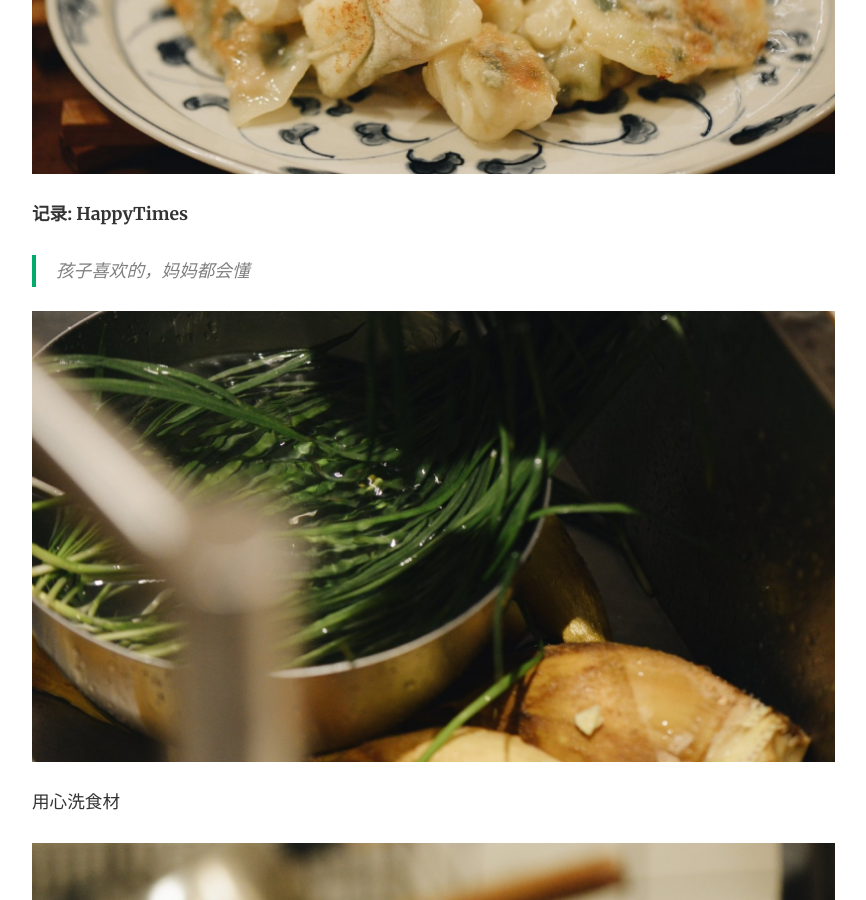
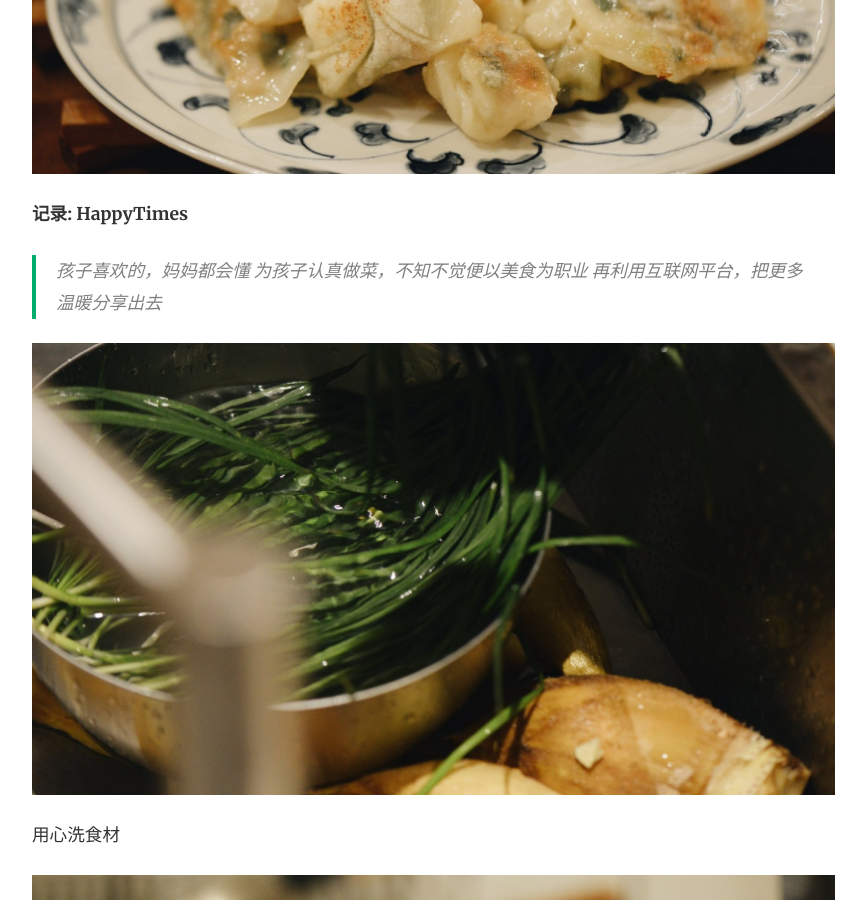
Before and after one commit to Newly6161/Happy-Times, a Jekyll site: the page built from _posts/2021-03-18-foods.md, in a window 1280 px wide and 900 px high, scrolled down 531 px. Shown: the whole window, without its empty margins (253-1119 px from the left). Built offline with Jekyll 4.4.1, drawn with Linux system fonts in a browser that asks for light colours; nearby versions of some CDN libraries.

Commit message:
增加说明

```diff
--- a/_posts/2021-03-18-foods.md
+++ b/_posts/2021-03-18-foods.md
@@ -8,6 +8,8 @@ featured: true
 **记录:** **HappyTimes**
 
 > 孩子喜欢的，妈妈都会懂
+> 为孩子认真做菜，不知不觉便以美食为职业
+> 再利用互联网平台，把更多温暖分享出去
 
 ![001](../assets/images/210318-001.jpg)
 
```
